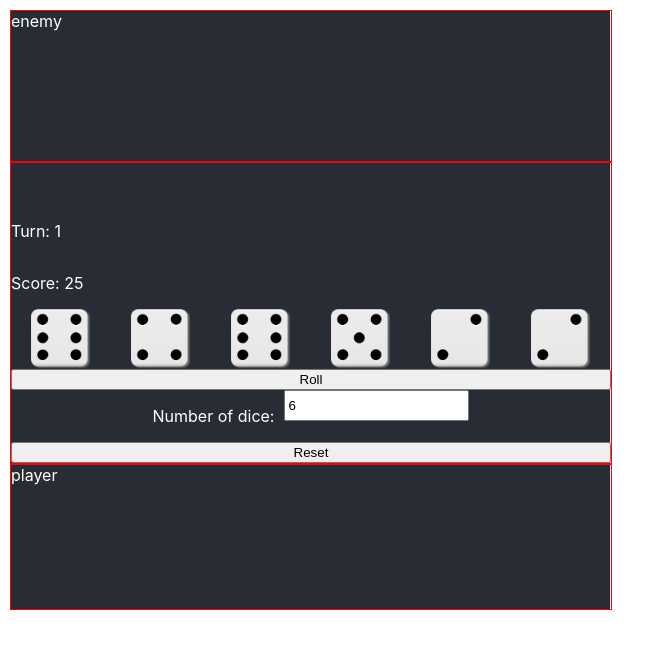
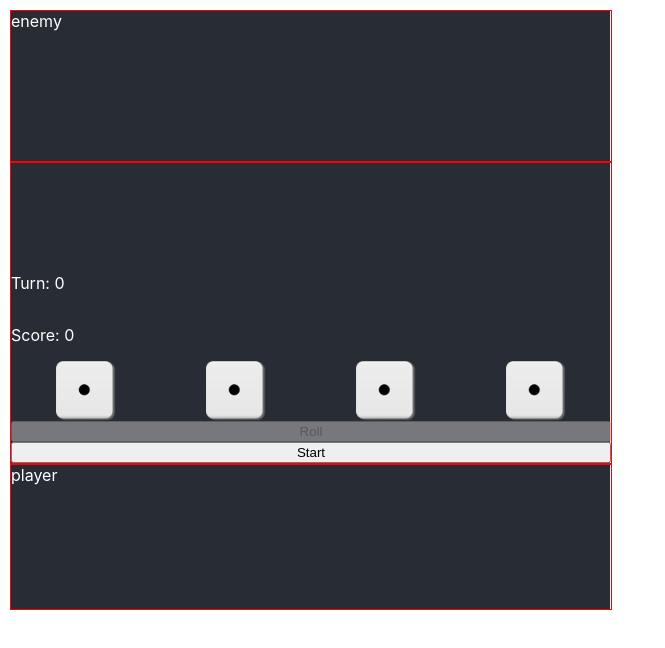
Before and after one commit to TravisJN/crapsbattle, a React (Create React App) app: page / in a window 1280 px wide. Shown: the top 648 px of the page, without its empty margins (0-665 px from the left). Built offline with nearby package versions, Linux system fonts and the light colour scheme.

Commit message:
Move dice roll/select to GameStateModel

```diff
--- a/src/App.tsx
+++ b/src/App.tsx
@@ -1,28 +1,27 @@
 import React, { Component } from 'react';
 import './App.css';
 import GameBoard from './components/GameBoard';
-import GameStateModel from './data/GameStateModel';
-import DieModel from './data/DieModel';
+import GameStateModel, { GAMESTATE } from './data/GameStateModel';
+import Die from './data/DieModel';
 
 interface Props { }
 interface State {
-    currentScore: number;
-    currentTurn: number;
+  currentState: GAMESTATE;
+  rolledDice: Die[];
 }
 
 class App extends Component<Props, State> {
-    private mGameModel: GameStateModel;
-    private static InitialState: State = {
-        currentScore: 0,
-        currentTurn: 1,
-    };
+  private mGameModel: GameStateModel;
 
   constructor(props) {
     super(props);
 
     this.mGameModel = new GameStateModel();
 
-    this.state = App.InitialState;
+    this.state = {
+      currentState: this.mGameModel.currentState,
+      rolledDice: this.mGameModel.rolledDice,
+    };
   }
 
   render() {
@@ -33,11 +32,14 @@ class App extends Component<Props, State> {
         </div>
         <div className="board">
           <GameBoard
-            setRolledDice={this.setRolledDice}
-            totalPoints={this.state.currentScore}
-            currentTurn={this.state.currentTurn}
-            currentState={this.mGameModel.currentState}
+            rollDice={this.rollDice}
+            rolledDice={this.state.rolledDice}
+            totalPoints={this.mGameModel.points}
+            currentTurn={this.mGameModel.turn}
+            currentState={this.state.currentState}
+            selectDie={this.selectDie}
             reset={this.reset}
+            advance={this.advance}
         />
         </div>
         <div className="player">
@@ -47,17 +49,41 @@ class App extends Component<Props, State> {
     );
   }
 
-  private setRolledDice = (rolledDice: DieModel[]) => {
-    this.mGameModel.rolledDice = rolledDice;
+  private rollDice = () => {
+    this.mGameModel.rollDice();
     this.setState({
-        currentScore: this.mGameModel.currentScore,
-        currentTurn: this.mGameModel.turn,
+        currentState: this.mGameModel.currentState,
+        rolledDice: this.mGameModel.rolledDice,
+    });
+  }
+
+  private selectDie = (index: number) => {
+    this.mGameModel.rolledDice = this.mGameModel.rolledDice.map((aDie: Die, idx: number) => {
+      if (idx === index) {
+        aDie.selected = !aDie.selected;
+      }
+      return aDie;
+    });
+
+    this.setState({
+      rolledDice: this.mGameModel.rolledDice
+    });
+  }
+
+  private advance= () => {
+    this.mGameModel.advance();
+    this.setState({
+      currentState: this.mGameModel.currentState,
+      rolledDice: this.mGameModel.rolledDice,
     });
   }
 
   private reset = () => {
       this.mGameModel = new GameStateModel();
-      this.setState(App.InitialState);
+      this.setState({
+        currentState: this.mGameModel.currentState,
+        rolledDice: this.mGameModel.rolledDice,
+      });
   }
 }
 
--- a/src/components/DiceRoller.tsx
+++ b/src/components/DiceRoller.tsx
@@ -1,93 +1,46 @@
 import React, { Component } from 'react';
 import './diceRoller.css';
-import Die from './Die';
-import DieModel from '../data/DieModel';
+import DieComponent from './DieComponent';
+import Die from '../data/DieModel';
+import { GAMESTATE } from '../data/GameStateModel';
 
 
 interface Props {
-    setRolledDice: (rolledNums:DieModel[])=>void;
-    canRollDice: boolean;
+    rollDice: () => void;
+    currentState: GAMESTATE;
+    dice: Die[];
+    selectDie: (index: number) => void;
 }
 
 interface State {
     numDice: number;
-    rolledNums: DieModel[];
+    rolledNums: Die[];
 }
 
 class DiceRoller extends Component<Props, State> {
     readonly state: State = {
-        numDice: 6,
+        numDice: 4,
         rolledNums: [],
     };
 
-    constructor(props: Props) {
-        super(props);
-
-        this.state.rolledNums = this.getNewDice(this.state.numDice);
-        this.props.setRolledDice(this.state.rolledNums);
-    }
-
     public render() {
-        const { rolledNums } = this.state;
-
+        const canRollDice: boolean = this.props.currentState === GAMESTATE.ROLLING;
 
         return (
             <div className="dice-roller-container">
                 <div className="dice-roller__dice-row">
-                    {rolledNums.map((die: DieModel, idx: number) => {
-                        return <Die num={die.number} idx={idx} selected={die.selected} onClick={this.onDieClicked} key={"die"+idx} />
+                    {this.props.dice.map((die: Die, idx: number) => {
+                        return <DieComponent num={die.number} idx={idx} selected={die.selected} onClick={this.onDieClicked} key={"die"+idx} />
                     })}
                 </div>
-                <button onClick={this.rollDice} disabled={!this.props.canRollDice}>Roll</button>
-                <div className="dice-roller__num-dice-container">
-                    <p className="dice-roller__num-dice-label">Number of dice: </p>
-                    <input className="dice-roller__num-dice-input" type="text" value={this.state.numDice} onChange={this.updateNumDice} />
-                </div>
+                <button onClick={this.props.rollDice} disabled={!canRollDice}>Roll</button>
             </div>
         )
     }
 
-    private rollDice = () => {
-        this.setState((prevState: State) => {
-            const rolledNums = prevState.rolledNums.map((aDie: DieModel) => {
-                if (!aDie.selected) {
-                    aDie.number = this.getRandomInt(6) + 1;
-                }
-
-                return aDie;
-            });
-
-            this.props.setRolledDice(rolledNums);
-
-            return { rolledNums };
-        });
+    private onDieClicked = (index: number) => {
+        this.props.selectDie(index);
     }
-
-    private updateNumDice = (event: React.ChangeEvent<HTMLInputElement>) => {
-        this.setState({
-            numDice: parseInt(event.currentTarget.value)
-        });
-    }
-
-    private getRandomInt = (max: number): number => {
-        return Math.floor(Math.random() * Math.floor(max));
-      }
-
-    private getNewDice(numDice): DieModel[] {
-        return Array.from({length: numDice}, (e, i) => {
-            return new DieModel(this.getRandomInt(6) + 1, i);
-        });
-    }
-
-    private onDieClicked = (index: number) => {
-        this.setState((prevState: State) => {
-            prevState.rolledNums[index].selected = !prevState.rolledNums[index].selected
-            return {
-                rolledNums: prevState.rolledNums,
-            };
-        });
-    }
-
 }
 
 export default DiceRoller;
--- a/src/components/Die.tsx
+++ b/src/components/DieComponent.tsx
@@ -16,7 +16,7 @@ interface Props {
 
 interface State { }
 
-class Die extends Component<Props, State> {
+class DieComponent extends Component<Props, State> {
     private imageMap: { [n:number]: string } = {
         1: dice1,
         2: dice2,
@@ -43,4 +43,4 @@ class Die extends Component<Props, State> {
     }
 }
 
-export default Die;
+export default DieComponent;
--- a/src/components/GameBoard.tsx
+++ b/src/components/GameBoard.tsx
@@ -1,15 +1,18 @@
 import React, { Component } from 'react';
 import DiceRoller from './DiceRoller';
 import { GAMESTATE } from '../data/GameStateModel';
-import DieModel from '../data/DieModel';
+import Die from '../data/DieModel';
 import './GameBoard.css';
 
 interface Props {
-    setRolledDice: (rolledDice: DieModel[])=>void;
+    rollDice: () => void;
+    rolledDice:  Die[];
     totalPoints: number;
     currentTurn: number;
     currentState: GAMESTATE;
     reset: () => void;
+    advance: () => void;
+    selectDie: (index: number) => void;
  }
 
 interface State {
@@ -28,18 +31,26 @@ class GameBoard extends Component<Props, State> {
     }
 
     render() {
-        console.log(this.props.totalPoints);
         return (
             <div className="game-board">
                 <p>Turn: {this.props.currentTurn}</p>
                 <p>Score: {this.props.totalPoints}</p>
                 <DiceRoller
-                    setRolledDice={this.props.setRolledDice}
-                    canRollDice={this.props.currentState !== GAMESTATE.FIGHTING}
+                    dice={this.props.rolledDice}
+                    rollDice={this.props.rollDice}
+                    currentState={this.props.currentState}
+                    selectDie={this.props.selectDie}
                 />
-                <button onClick={this.props.reset}>Reset</button>
+                { this.props.currentState === GAMESTATE.READY
+                ? <button onClick={this.onStartClicked.bind(this)}>Start</button>
+                : <button onClick={this.props.reset}>Reset</button>
+            }
             </div>
         )
+    }
+
+    private onStartClicked = () => {
+        this.props.advance();
     }
 }
 
--- a/src/components/diceRoller.css
+++ b/src/components/diceRoller.css
@@ -9,16 +9,6 @@
     justify-content: space-around;
 }
 
-.dice-roller__num-dice-container {
-    display: flex;
-    justify-content: center;
-}
-
-.dice-roller__num-dice-input {
-    margin-left: 10px;
-    height: 25px;
-}
-
 .selected {
     border: 1px solid white;
 }
--- a/src/data/DieModel.ts
+++ b/src/data/DieModel.ts
@@ -1,5 +1,5 @@
 
-export default class DieModel {
+export default class Die {
     private mNum: number;
     private mIndex: number;
     private mSelected: boolean = false;
--- a/src/data/GameStateModel.ts
+++ b/src/data/GameStateModel.ts
@@ -1,4 +1,4 @@
-import DieModel from "./DieModel";
+import Die from "./DieModel";
 
 export interface Player {
     hp: number;
@@ -14,27 +14,19 @@ export enum GAMESTATE {
 
 export default class GameStateModel {
     private static MAX_TURNS: number = 3;
+    private static NUM_DICE: number = 4;
     // should handle the individual models and provide a
     // cohesive representation of the game at any given time
-    public currentState: GAMESTATE = GAMESTATE.READY;
     private mPlayers: Player[] = [];
     private mTurn: number = 0;
-    private mRolledDice: DieModel[] = [];
+    private mPoints: number = 0;
 
+    public currentState: GAMESTATE = GAMESTATE.READY;
     public currentScore: number = 0;
+    public rolledDice: Die[] = this.getNewDice();
 
     constructor() {
         this.mPlayers = this.initializePlayers();
-    }
-
-    set rolledDice(dice: DieModel[]) {
-        this.mRolledDice = dice;
-
-        this.currentScore = dice.reduce((total: number, die: DieModel) => {
-                                return total + die.number;
-                            }, 0);
-
-        this.advanceTurn();
     }
 
     get players() {
@@ -45,7 +37,56 @@ export default class GameStateModel {
         return this.mTurn;
     }
 
-    public advanceTurn() {
+    get points() {
+        return this.mPoints;
+    }
+
+    public advance = () => {
+        switch(this.currentState) {
+            case GAMESTATE.READY:
+                this.currentState = GAMESTATE.ROLLING;
+                this.rolledDice = this.getNewDice();
+                break;
+            case GAMESTATE.ROLLING:
+                if (this.mTurn++ <= GameStateModel.MAX_TURNS) {
+                    this.mTurn++;
+                } else {
+                    this.currentState = GAMESTATE.FIGHTING;
+                }
+                break;
+            case GAMESTATE.FIGHTING:
+                this.currentState = GAMESTATE.END;
+                break;
+            default:
+                this.currentState = GAMESTATE.READY;
+                break;
+        }
+    }
+
+    public rollDice() {
+        this.mPoints = 0;
+        this.rolledDice = this.rolledDice.map((aDie: Die) => {
+            if (!aDie.selected) {
+                aDie.number = this.getRandomInt();
+            }
+
+            // todo: probably won't have a notion of "points" but let's just calculate this here so we can do a simple game flow set up
+            this.mPoints += aDie.number;
+
+            return aDie;
+        });
+
+        this.advanceTurn();
+    }
+
+    private getNewDice(): Die[] {
+        // Set all new dice to 1
+        return Array.from({length: GameStateModel.NUM_DICE}, (e, index: number) => {
+            return new Die(1, index);
+        });
+    }
+
+    private advanceTurn() {
         this.mTurn++;
         if (this.mTurn === GameStateModel.MAX_TURNS) {
             // end turn, transition to FIGHTING
@@ -57,7 +98,12 @@ export default class GameStateModel {
         console.log(this.currentState);
     }
 
+    private getRandomInt(min: number = 1, max: number = 6) {
+        return Math.floor(Math.random() * Math.floor(max)) + min;
+    }
+
     private initializePlayers = () => {
+        // Players might need to be separate models
         return Array.from({length: 2}, (e, index: number) => {
             return {
                 id: index,
```
Also changed, not shown: src/components/EnemyDice.tsx (added, +21 -0 lines).
